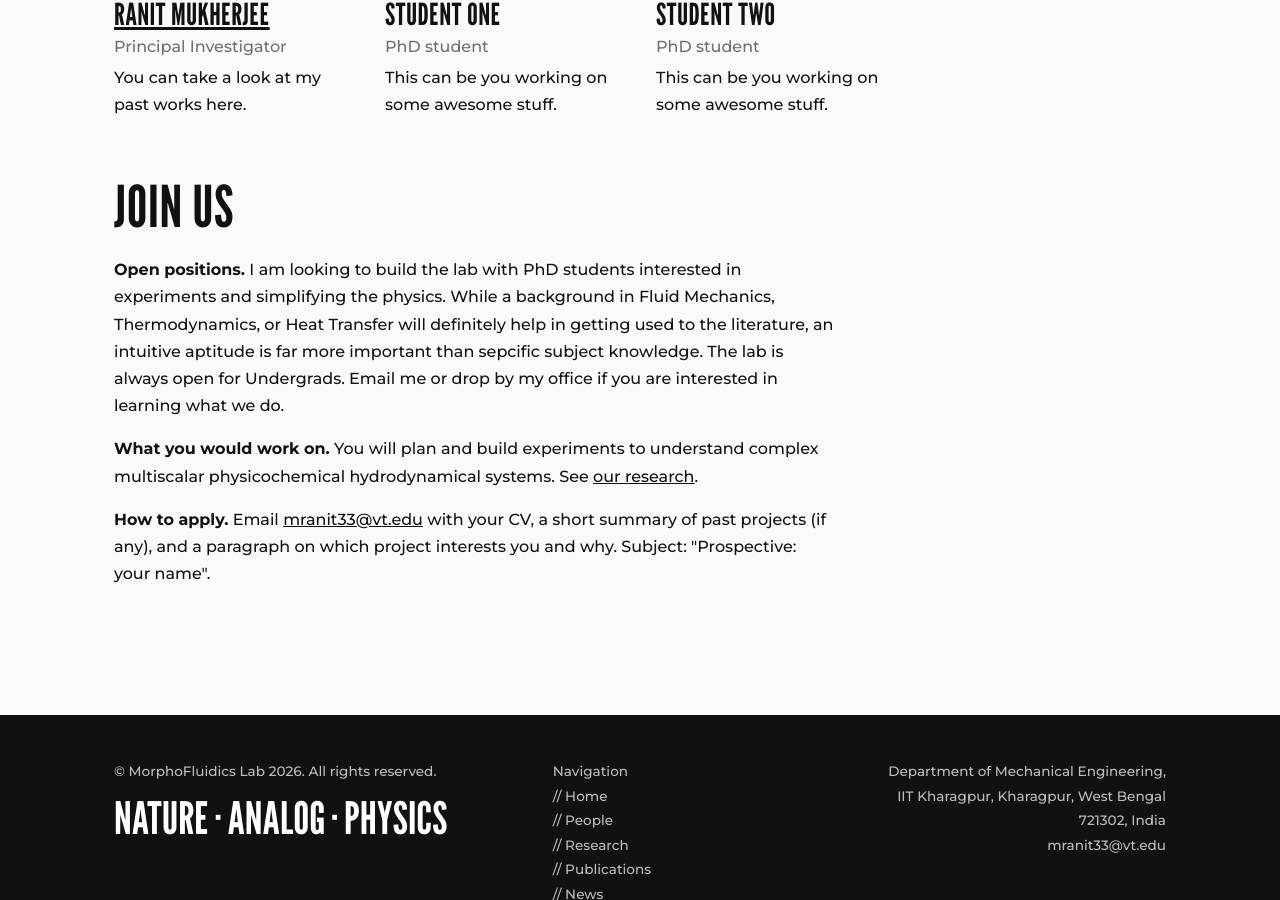
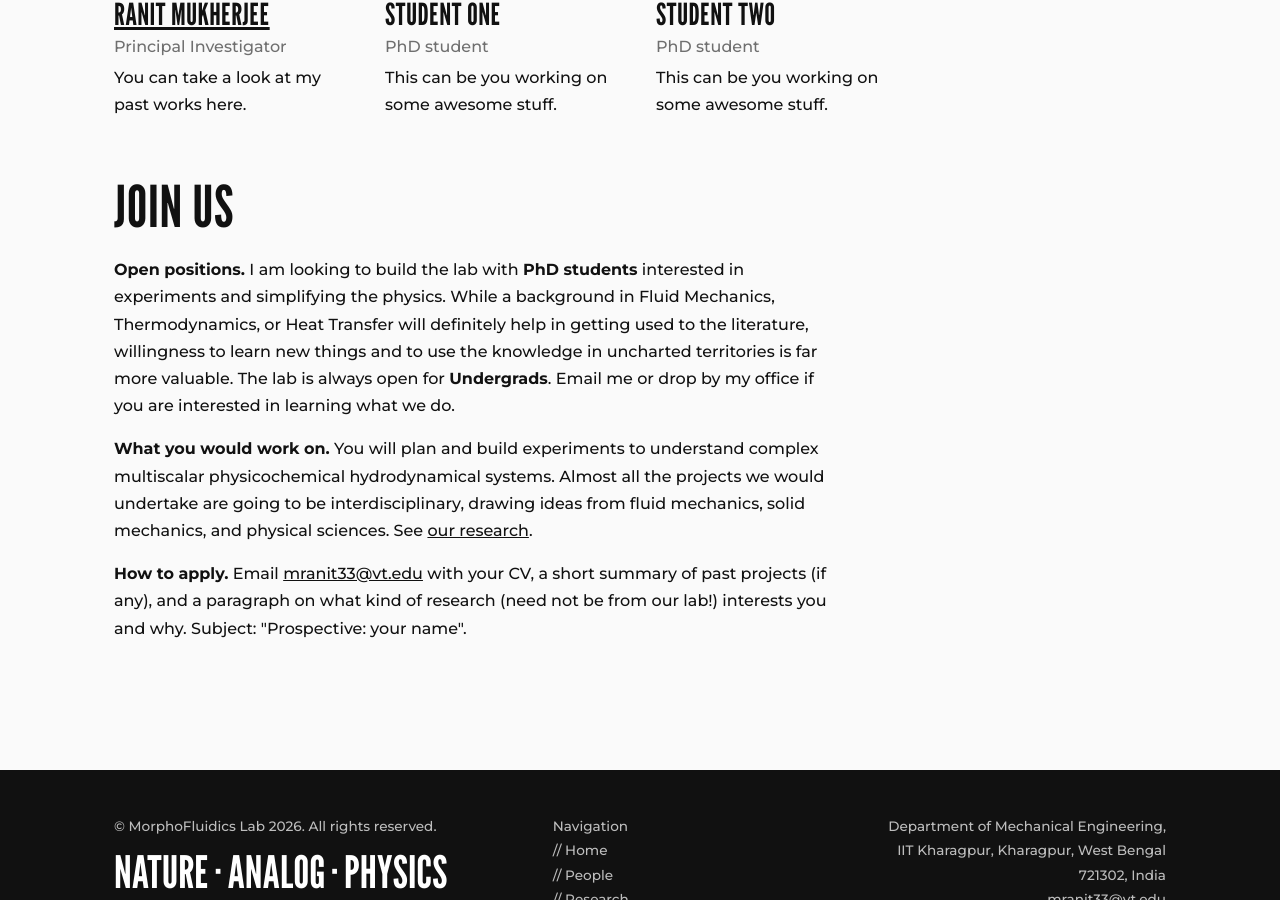
Before and after one commit to ranit-mukherjee/Ranit-lab, a Jekyll site: the page built from people.html, in a window 1280 px wide and 900 px high, scrolled down 571 px. Built offline with Jekyll 4.4.1, drawn with Linux system fonts in a browser that asks for light colours.

Commit message:
final_people_change
changed the join us section

```diff
--- a/people.html
+++ b/people.html
@@ -17,9 +17,9 @@ permalink: /people/
 {% for p in site.data.team %}{% if p.status == "alumni" %}<div class="nrow"><span class="nd">{{ p.role }}</span><span><b>{{ p.name }}</b> <span class="mute">{{ p.now }}</span></span></div>{% endif %}{% endfor %} -->
 <h2 class="gap" id="join">Join us</h2>
 <div class="prose">
-<p><b>Open positions.</b> I am looking to build the lab with PhD students interested in experiments and simplifying the physics. While a background in Fluid Mechanics, Thermodynamics, or Heat Transfer will definitely help in getting used to the literature, an intuitive aptitude is far more important than sepcific subject knowledge. The lab is always open for Undergrads. Email me or drop by my office if you are interested in learning what we do.</p>
-<p><b>What you would work on.</b> You will plan and build experiments to understand complex multiscalar physicochemical hydrodynamical systems. See <a href="{{ '/research/' | relative_url }}">our research</a>.</p>
-<p><b>How to apply.</b> Email <a href="mailto:{{ site.email }}">{{ site.email }}</a> with your CV, a short summary of past projects (if any), and a paragraph on which project interests you and why. Subject: "Prospective: your name".</p>
+<p><b>Open positions.</b> I am looking to build the lab with <strong>PhD students</strong> interested in experiments and simplifying the physics. While a background in Fluid Mechanics, Thermodynamics, or Heat Transfer will definitely help in getting used to the literature, willingness to learn new things and to use the knowledge in uncharted territories is far more valuable. The lab is always open for <strong>Undergrads</strong>. Email me or drop by my office if you are interested in learning what we do.</p>
+<p><b>What you would work on.</b> You will plan and build experiments to understand complex multiscalar physicochemical hydrodynamical systems. Almost all the projects we would undertake are going to be interdisciplinary, drawing ideas from fluid mechanics, solid mechanics, and physical sciences. See <a href="{{ '/research/' | relative_url }}">our research</a>.</p>
+<p><b>How to apply.</b> Email <a href="mailto:{{ site.email }}">{{ site.email }}</a> with your CV, a short summary of past projects (if any), and a paragraph on what kind of research (need not be from our lab!) interests you and why. Subject: "Prospective: your name".</p>
 <!--<p><b>Formal admission.</b> Follow the usual procedure.</p> -->
 </div></div>
 {% include doodle.html file="elder.svg" right="2%" top="260px" w=230 %}
```
Also changed, not shown: 1 other file.
